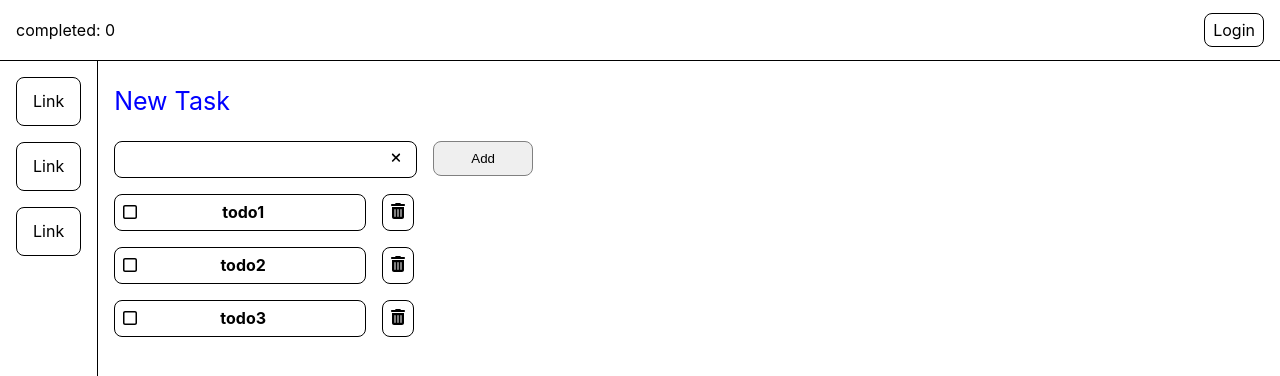
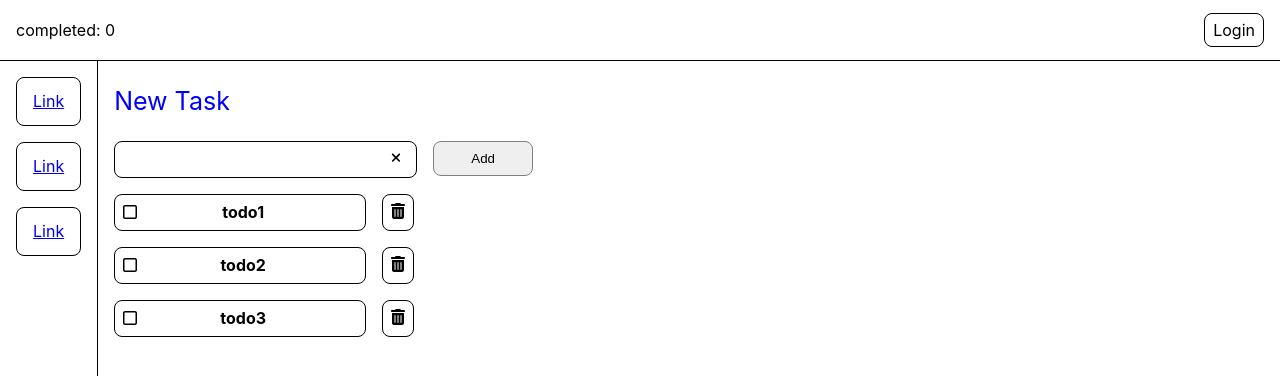
Before and after one commit to pswoonie/react-practice, a React (Create React App) app in the folder todo/: page / in a window 1280 px wide. Shown: the top 376 px of the page. Built offline with nearby package versions, Linux system fonts and the light colour scheme.

Commit message:
[UPDATE] set routes

```diff
--- a/todo/package.json
+++ b/todo/package.json
@@ -13,6 +13,7 @@
     "@testing-library/user-event": "^13.5.0",
     "react": "^18.3.1",
     "react-dom": "^18.3.1",
+    "react-router-dom": "^6.23.1",
     "react-scripts": "^5.0.1",
     "web-vitals": "^2.1.4"
   },
--- a/todo/src/App.js
+++ b/todo/src/App.js
@@ -1,11 +1,17 @@
 import "./App.css";
 import Landing from "./components/landing/landing.js";
+import Login from "./components/login/login.js";
+
+import { BrowserRouter, Routes, Route } from "react-router-dom";
 
 function App() {
   return (
-    <div className="App">
-      <Landing />
-    </div>
+    <BrowserRouter>
+      <Routes>
+        <Route path="/" element={<Landing />} />
+        <Route path="/login" element={<Login />} />
+      </Routes>
+    </BrowserRouter>
   );
 }
 
--- a/todo/src/components/landing/landing.js
+++ b/todo/src/components/landing/landing.js
@@ -27,7 +27,6 @@ function Landing() {
   };
 
   const onTodoComplete = (isComplete) => {
-    console.log(isComplete);
     if (isComplete) {
       setCount((prev) => (prev += 1));
     } else {
--- a/todo/src/components/others/appbar.js
+++ b/todo/src/components/others/appbar.js
@@ -1,5 +1,7 @@
 import Row from "./row.js";
 import Button from "./button/button.js";
+
+import { useNavigate } from "react-router-dom";
 
 function Leading(props) {
   const leadingStyle = {
@@ -23,10 +25,17 @@ function Trailing(props) {
  * height
  */
 function AppBar(props) {
+  const navigate = useNavigate();
+
   const appbarStyle = {
     height: props.height ?? "65px",
     width: "100%",
   };
+
+  const goto = () => {
+    navigate("/login");
+  };
+
   return (
     <div style={appbarStyle}>
       <Row
@@ -37,7 +46,7 @@ function AppBar(props) {
       >
         <Leading>completed: {props.count ?? 0}</Leading>
         <Trailing>
-          <Button>Login</Button>
+          <Button onClick={goto}>Login</Button>
         </Trailing>
       </Row>
     </div>
--- a/todo/src/components/others/menu-button/menu-button.js
+++ b/todo/src/components/others/menu-button/menu-button.js
@@ -1,14 +1,11 @@
 import styles from "./button.module.css";
+
+import { Link } from "react-router-dom";
 
 function MENU_BUTTON(props) {
   return (
-    <div
-      className={styles.button}
-      onClick={() => {
-        alert("hi");
-      }}
-    >
-      {props.children}
+    <div className={styles.button}>
+      <Link to="/login">{props.children}</Link>
     </div>
   );
 }
```
Also changed, not shown: 1 other file (tests, documents, lock files or other folders).
